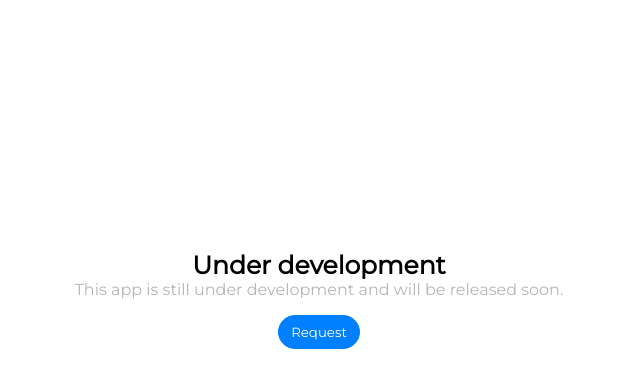
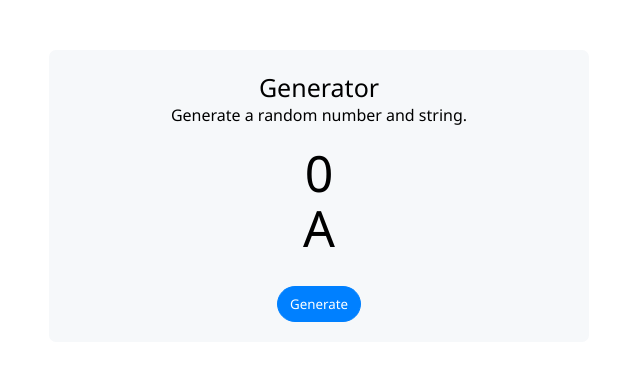
Before and after one commit to smonolo/stefano, an Electron app: page App/_templates/index.html in a window 1200 px wide. Shown: the whole page, without its empty margins (281-921 px from the left). Drawn offline with nearby package versions, Linux system fonts and the light colour scheme.

Commit message:
Created number and string generator

```diff
--- a/App/_assets/css/global.css
+++ b/App/_assets/css/global.css
@@ -1,6 +1,8 @@
 @import url('https://fonts.googleapis.com/css?family=Montserrat');
 
-* {font-family: 'Montserrat', sans-serif;}
+* {
+    font-family: Segoe UI, Arial, sans-serif;
+}
 body {
     margin: 0;
     padding: 0;
@@ -8,27 +10,31 @@ body {
 }
 .title {
     font-size: 25px;
-    font-weight: bolder;
-    text-align: center;
-    margin-top: 250px;
-    line-height: 30px;
 }
 .subtitle {
     font-size: 16px;
-    font-weight: 400;
+    font-weight: 100;
+    margin-bottom: 20px;
+}
+.container {
+    background-color: #f6f8fa;
+    border-radius: 7px;
+    padding: 20px;
+    width: 500px;
+    height: fit-content;
+    margin-left: auto;
+    margin-right: auto;
+    margin-top: 50px;
     text-align: center;
-    color: #b5b5b5;
-    line-height: 20px;
 }
 .button {
     border: 1px solid #0080ff;
     background-color: #0080ff;
     color: #ffffff;
     padding: 8px 12px;
-    text-align: center;
     cursor: pointer;
-    margin-top: 15px;
     border-radius: 20px;
+    margin-top: 30px;
 }
 .button.disabled {
     border: 1px solid #888888;
@@ -38,17 +44,13 @@ body {
 .button:focus {
     outline: none;
 }
-.banner {
-    display: none;
-    margin-bottom: -41px;
-    color: #ffffff;
-    padding: 10px 15px;
+.value {
+    font-size: 50px;
+    font-weight: 100;
+    line-height: 55px;
+    width: fit-content;
+    padding-left: 5px;
+    padding-right: 5px;
+    margin-left: auto;
+    margin-right: auto;
 }
-.banner.green {
-    background-color: #0b9e32;
-    border: 1px solid #0b9e32;
-}
-.banner.red {
-    background-color: #cc1c1c !important;
-    border: 1px solid #cc1c1c;
-}
--- /dev/null
+++ b/App/_assets/scripts/index.js
@@ -0,0 +1,20 @@
+function randomNumber() {
+    const number = $('#number');
+    const string = $('#string');
+
+    try {
+        $.ajax({
+            url: 'http://localhost:2345/random-number',
+            method: 'GET'
+        }).done((data) => {
+            number.html(data.number.toString());
+            string.html(data.string);
+        }).fail(() => {
+            number.html('0');
+            string.html('A');
+        });
+    } catch (err) {
+        number.html('0');
+        string.html('A');
+    }
+}
--- a/App/_templates/index.html
+++ b/App/_templates/index.html
@@ -7,61 +7,13 @@
         <script src="https://ajax.googleapis.com/ajax/libs/jquery/3.4.0/jquery.min.js"></script>
     </head>
     <body>
-        <div class="banner" id="banner"></div>
-        <div class="title">Under development</div>
-        <div class="subtitle">This app is still under development and will be released soon.</div>
-        <div style="text-align: center;">
-            <button class="button" id="button" onclick="requestIndex();">Request</button>
+        <div class="container">
+            <div class="title">Generator</div>
+            <div class="subtitle">Generate a random number and string.</div>
+            <div class="value" id="number">0</div>
+            <div class="value" id="string">A</div>
+            <button class="button" onclick="randomNumber();">Generate</button>
         </div>
     </body>
-    <script>
-        function requestIndex() {
-            const button = $('#button');
-            const banner = $('#banner');
-
-            button.html('Requesting')
-                .attr('disabled', true)
-                .addClass('disabled');
-
-            setTimeout(() => {
-                $.ajax({
-                    url: 'http://localhost:2345/',
-                    method: 'GET'
-                }).done((message) => {
-                    setTimeout(() => {
-                        button.html('Request')
-                            .attr('disabled', false)
-                            .removeClass('disabled');
-                        banner.html('')
-                            .css('display', 'none')
-                            .removeClass('green')
-                            .removeClass('red');
-                    }, 3000);
-
-                    if (message.code === 1) {
-                        banner.html('Success! The request returned a good status code.')
-                            .css('display', 'inherit')
-                            .addClass('green');
-                    } else {
-                        banner.html('The request returned a bad status code. Please check the integrity of the web server.')
-                            .css('display', 'inherit')
-                            .addClass('red');
-                    }
-                }).fail(() => {
-                    setTimeout(() => {
-                        button.html('Request')
-                            .attr('disabled', false)
-                            .removeClass('disabled');
-                        banner.html('')
-                            .css('display', 'none')
-                            .removeClass('red');
-                    }, 3000);
-
-                    banner.html('Could not send request, try again later.')
-                        .css('display', 'inherit')
-                        .addClass('red');
-                });
-            }, 1000);
-        }
-    </script>
+    <script src="../_assets/scripts/index.js"></script>
 </html>
--- a/Web/package.json
+++ b/Web/package.json
@@ -10,6 +10,8 @@
   "license": "ISC",
   "dependencies": {
     "express": "^4.16.4",
-    "node-fetch": "^2.5.0"
+    "mongoose": "^5.5.7",
+    "node-fetch": "^2.5.0",
+    "randomstring": "^1.1.5"
   }
 }
```
Also changed, not shown: Web/app.js (+14 -2 lines), 1 other file.
